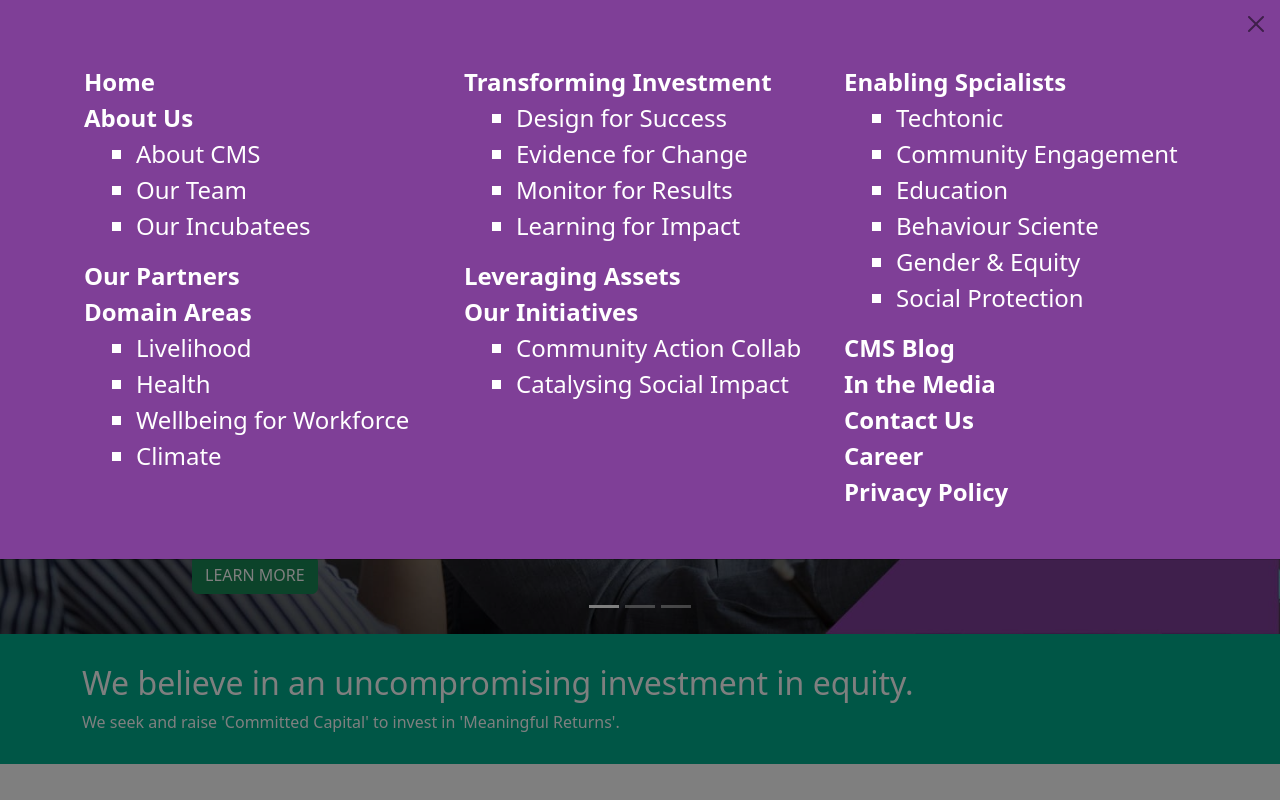
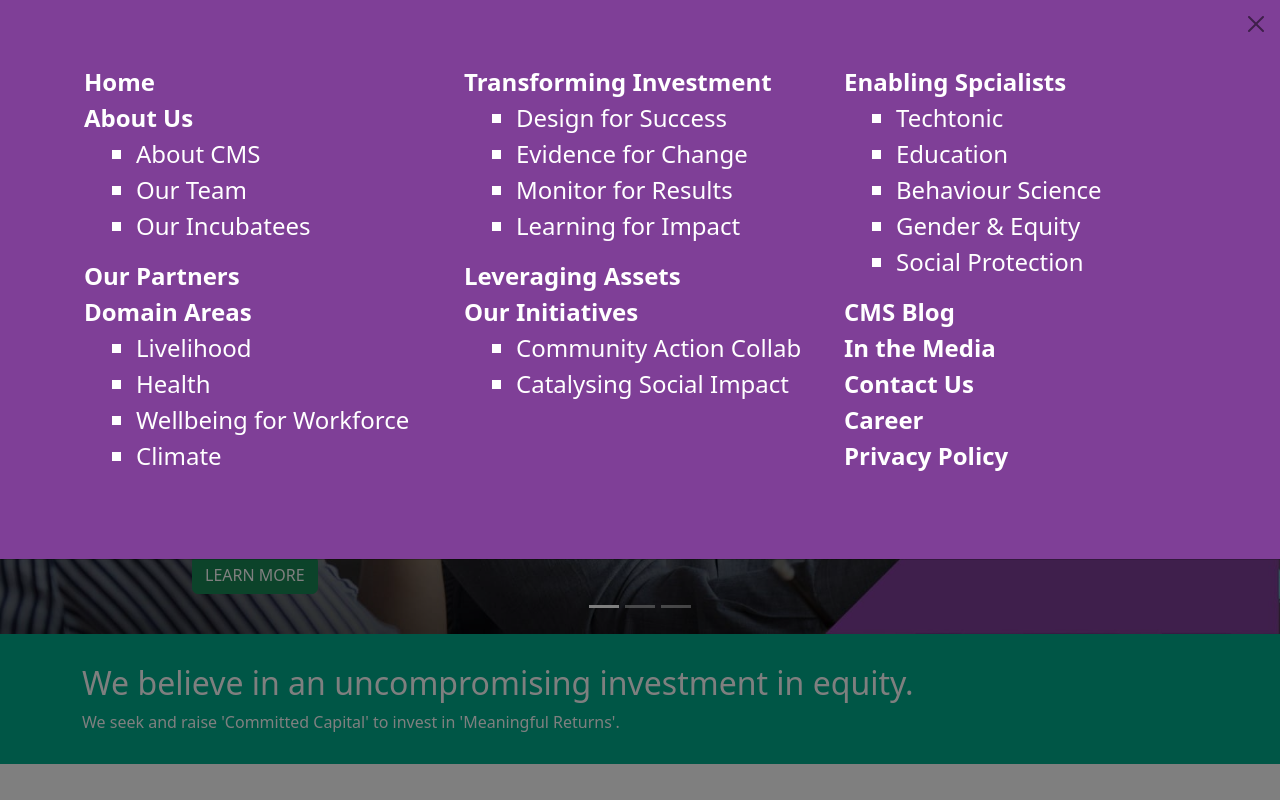
Before and after one commit to kallolghosal/solvnext, a Next.js app: page / in a window 1280 px wide. Both pictures are taken after a click on the button "Menu". Shown: the top 800 px of the page. Built offline with nearby package versions, Linux system fonts and the light colour scheme.

Commit message:
Enableing Specialists update

```diff
--- a/app/components/footer.js
+++ b/app/components/footer.js
@@ -63,7 +63,7 @@
                                     <li><Link href={'/enabling-specialists/education'}>Education</Link></li>
                                     <li><Link href={'/enabling-specialists/behaviour-science'}>Behaviour Science</Link></li>
                                     <li><Link href={'/enabling-specialists/gender-equity'}>Gender &amp; Equity</Link></li>
-                                    <li>Social Protection</li>
+                                    <li><Link href={'enabling-specialists/social-protection'}>Social Protection</Link></li>
                                 </ul>
                             </li>
                             <li>CMS Blog</li>
--- a/app/components/topmenu.js
+++ b/app/components/topmenu.js
@@ -57,12 +57,11 @@
                     <ul className='topMenu'>
                         <li>Enabling Spcialists
                             <ul className='topMenuLists'>
-                                <li>Techtonic</li>
-                                <li>Community Engagement</li>
-                                <li>Education</li>
-                                <li>Behaviour Sciente</li>
-                                <li>Gender &amp; Equity</li>
-                                <li>Social Protection</li>
+                                <li><Link href={'/enabling-specialists/techtonic'}>Techtonic</Link></li>
+                                <li><Link href={'/enabling-specialists/education'}>Education</Link></li>
+                                <li><Link href={'/enabling-specialists/behaviour-science'}>Behaviour Science</Link></li>
+                                <li><Link href={'/enabling-specialists/gender-equity'}>Gender &amp; Equity</Link></li>
+                                <li><Link href={'enabling-specialists/social-protection'}>Social Protection</Link></li>
                             </ul>
                         </li>
                         <li>CMS Blog</li>
```
